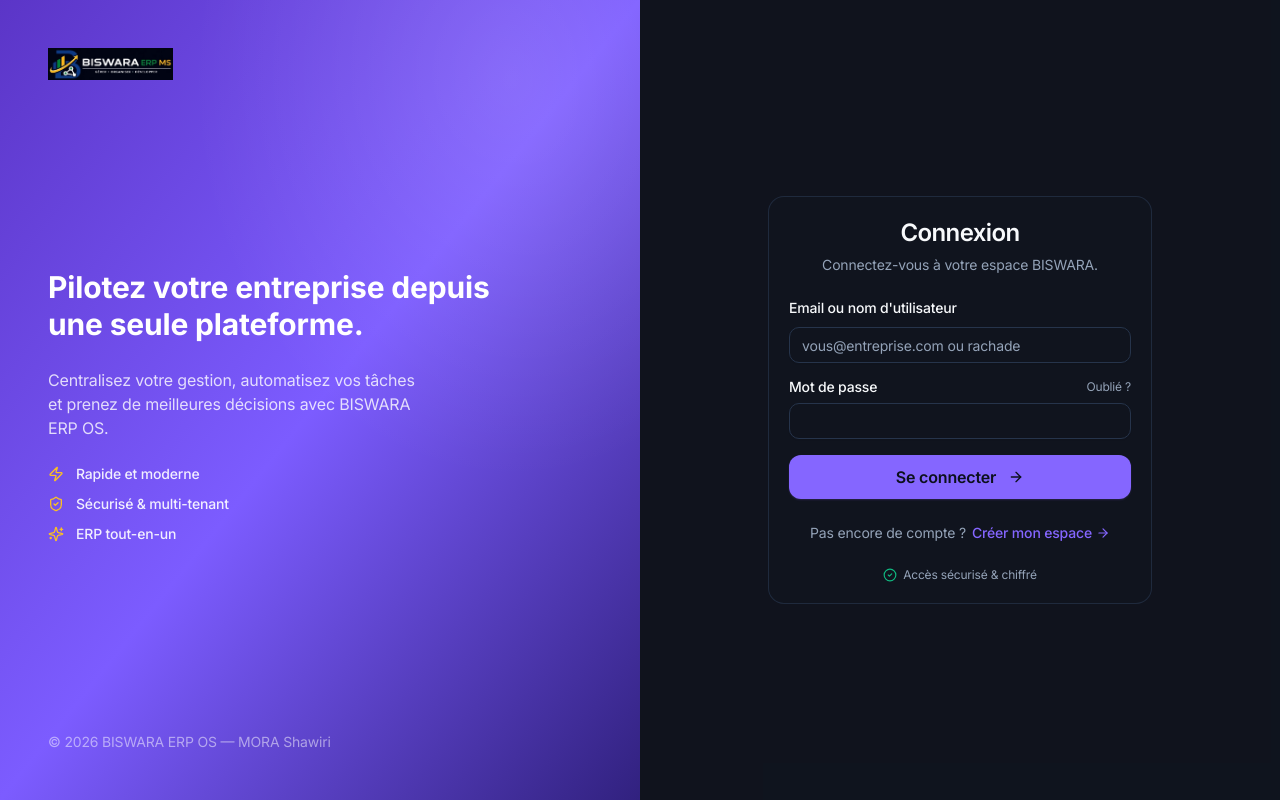
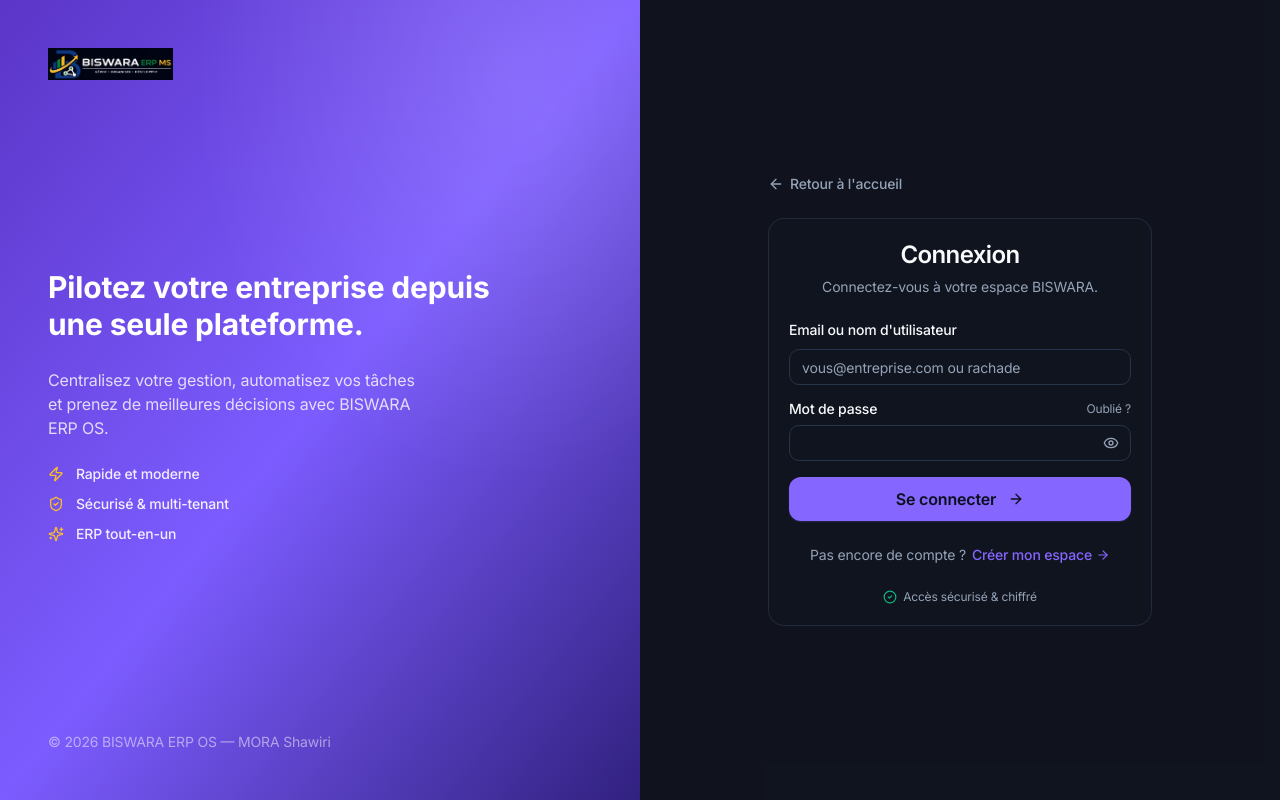
Before and after one commit to rmshawiri/BISWARA-ERP, a Next.js app: page /login in a window 1280 px wide. Built offline with nearby package versions, Linux system fonts and the light colour scheme; no server answers.

Commit message:
feat(auth): lien retour accueil + toggle œil sur le mot de passe (connexion)

```diff
--- a/src/app/(auth)/login/page.tsx
+++ b/src/app/(auth)/login/page.tsx
@@ -4,7 +4,7 @@
 import { useRouter } from "next/navigation";
 import Link from "next/link";
 import { toast } from "sonner";
-import { ArrowRight, CheckCircle2, ShieldCheck, Sparkles, Zap } from "lucide-react";
+import { ArrowLeft, ArrowRight, CheckCircle2, Eye, EyeOff, ShieldCheck, Sparkles, Zap } from "lucide-react";
 import { createClient } from "@/lib/supabase/client";
 import { resolveIdentifier } from "@/server/auth-actions";
 import { loginSchema } from "@/lib/validation";
@@ -23,6 +23,7 @@
 export default function LoginPage() {
   const router = useRouter();
   const [loading, setLoading] = React.useState(false);
+  const [showPassword, setShowPassword] = React.useState(false);
 
   async function onSubmit(e: React.FormEvent<HTMLFormElement>) {
     e.preventDefault();
@@ -114,6 +115,13 @@
       {/* Formulaire */}
       <div className="flex items-center justify-center bg-muted/30 px-4 py-12">
         <div className="w-full max-w-sm">
+          <Link
+            href="/"
+            className="mb-6 inline-flex items-center gap-1.5 text-sm font-medium text-muted-foreground transition-colors hover:text-foreground"
+          >
+            <ArrowLeft className="h-4 w-4" />
+            Retour à l'accueil
+          </Link>
           <Link href="/" className="mb-8 flex justify-center lg:hidden">
             <BiswaraLogo />
           </Link>
@@ -141,7 +149,24 @@
                       Oublié ?
                     </Link>
                   </div>
-                  <Input id="password" name="password" type="password" autoComplete="current-password" required />
+                  <div className="relative">
+                    <Input
+                      id="password"
+                      name="password"
+                      type={showPassword ? "text" : "password"}
+                      autoComplete="current-password"
+                      required
+                      className="pr-10"
+                    />
+                    <button
+                      type="button"
+                      onClick={() => setShowPassword((v) => !v)}
+                      aria-label={showPassword ? "Masquer le mot de passe" : "Afficher le mot de passe"}
+                      className="absolute right-3 top-1/2 -translate-y-1/2 text-muted-foreground transition-colors hover:text-foreground"
+                    >
+                      {showPassword ? <EyeOff className="h-4 w-4" /> : <Eye className="h-4 w-4" />}
+                    </button>
+                  </div>
                 </div>
                 <Button className="w-full" size="lg" disabled={loading}>
                   {loading ? "Connexion…" : "Se connecter"}
```
